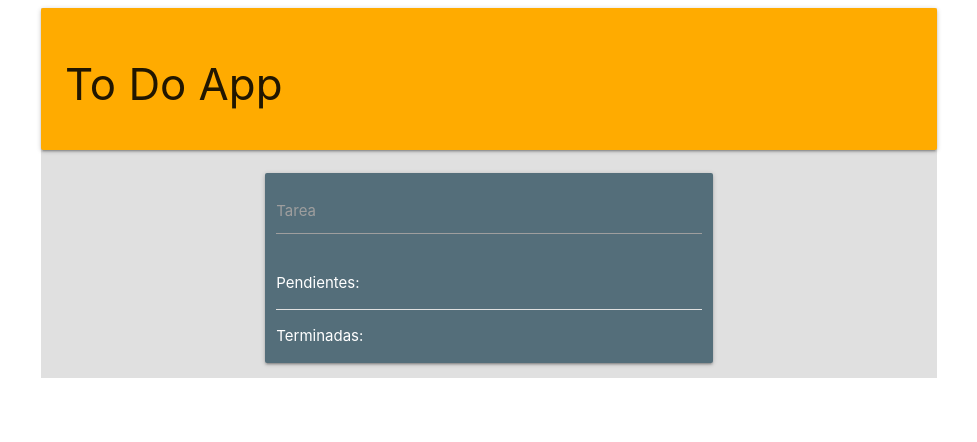
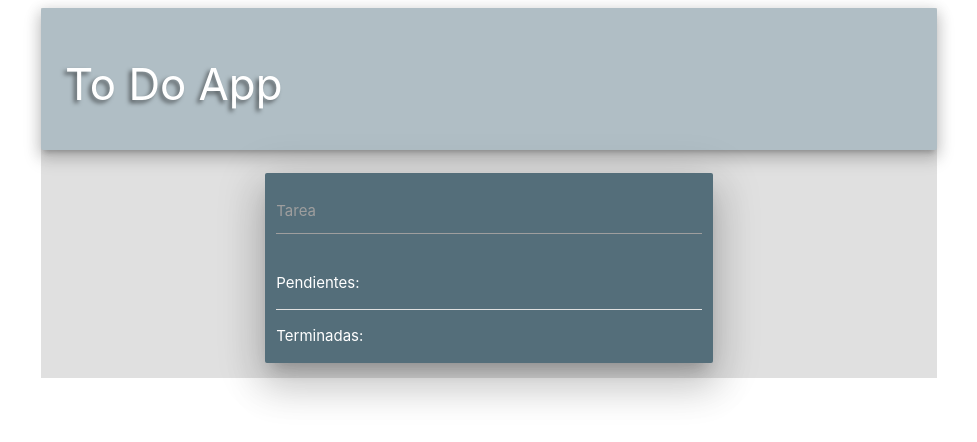
Before and after one commit to DianaVillasmil/todo-jquery, a plain HTML site: page index.html in a window 1280 px wide. Shown: the whole page, without its empty margins (151-1128 px from the left). Drawn offline with nearby package versions, Linux system fonts and the light colour scheme.

Commit message:
modificacion stilo

```diff
--- a/assets/css/style.css
+++ b/assets/css/style.css
@@ -9,25 +9,6 @@ html, body {
 	height: 100%;
 }
 
-/*.encabezado {
-	background-image: url("../img/banner.png");
-	height: 100px;
-	background-repeat: no-repeat;
-	background-position: center;
-	background-size: 100%;
-}*/
-
-/*h2 {
-	color: white;
+h3 {
 	text-shadow: -3px 3px 4px rgba(0, 0, 0, .5);
-	padding: 15px;
-	padding-top: 30px;
-}*/
-
-/*.formulario {
-	box-shadow: -3px 3px 4px rgba(0, 0, 0, .5);
-	height: 150px;px;
-	width: 100%;
-	background-color: gray;
-	padding: 20px;
-}*/
+}
--- a/index.html
+++ b/index.html
@@ -13,12 +13,12 @@
 
 <body>
 	<section class="container grey lighten-2">
-		<header class="card-panel amber accent-4">
+		<header class="card-panel blue-grey lighten-3 accent-4 z-depth-3 white-text">
 			<h3>To Do App</h3>
 		</header>
 
 		<div class="row">
-			<div class="card-panel blue-grey darken-1 white-text col s6 offset-s3">
+			<div class="card-panel blue-grey darken-1 white-text col s6 offset-s3 z-depth-5">
 
 				<div class="input-field">
 					<input id="tarea" type="text" class="validate">
```
